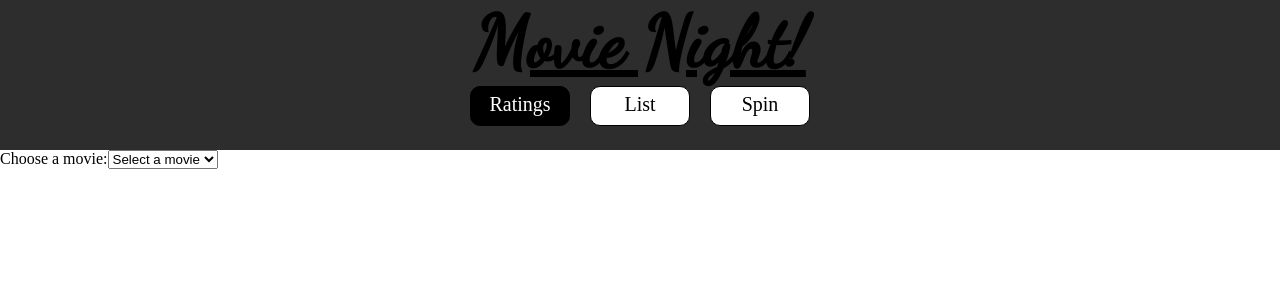
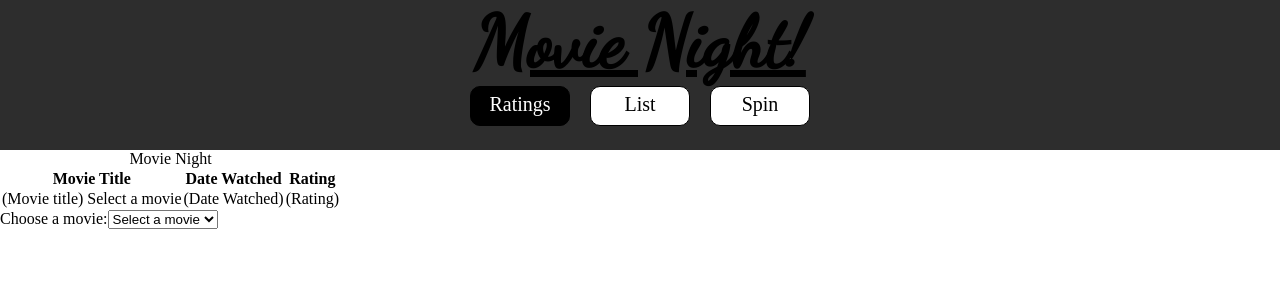
Before and after one commit to Andrew-Wand/movielist-app-react, a React (Create React App) app: page / in a window 1280 px wide. Shown: the top 300 px of the page. Built offline with nearby package versions, Linux system fonts and the light colour scheme.

Commit message:
can choose movie with drop down

```diff
--- a/src/components/MovieListModal.jsx
+++ b/src/components/MovieListModal.jsx
@@ -1,5 +1,3 @@
-import React, { useEffect, useState } from "react";
-
 function MovieListModal({
   movies,
   movieName,
--- a/src/components/RatingTable.jsx
+++ b/src/components/RatingTable.jsx
@@ -1,15 +1,44 @@
-import React, { useEffect } from "react";
+import { useState } from "react";
 
 function RatingTable({ movieList }) {
+  const [movieTitle, setMovieTitle] = useState("Select a movie");
+
+  let handleMovieChange = (e) => {
+    setMovieTitle(e.target.value);
+  };
+
   return (
     <div className="rating-table-container">
       <div className="rating-table">
-        <div className="test">
+        <table>
+          <caption>Movie Night</caption>
+          <thead>
+            <tr>
+              <th>Movie Title </th>
+              <th>Date Watched</th>
+              <th>Rating</th>
+            </tr>
+          </thead>
+
+          <tbody>
+            <tr>
+              <td>(Movie title) {movieTitle}</td>
+              <td>(Date Watched)</td>
+              <td>(Rating)</td>
+            </tr>
+          </tbody>
+        </table>
+      </div>
+
+      <div className="rating-modal-container">
+        <div className="rating-modal-content">
           <label htmlFor="movies">Choose a movie:</label>
-          <select name="movies" id="movies">
+          <select name="movies" id="movies" onChange={handleMovieChange}>
             <option value="">Select a movie</option>
             {movieList.map((movie) => (
-              <option value={movie.name}>{movie.name}</option>
+              <option key={movie.name} value={movie.name}>
+                {movie.name}
+              </option>
             ))}
           </select>
         </div>
```
